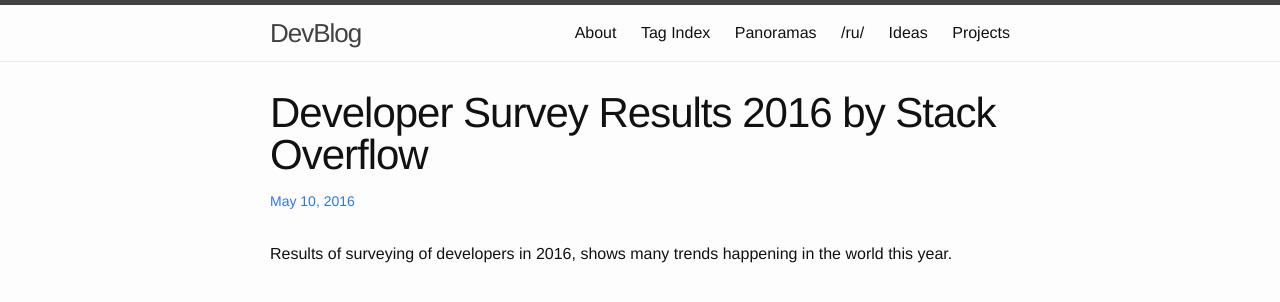
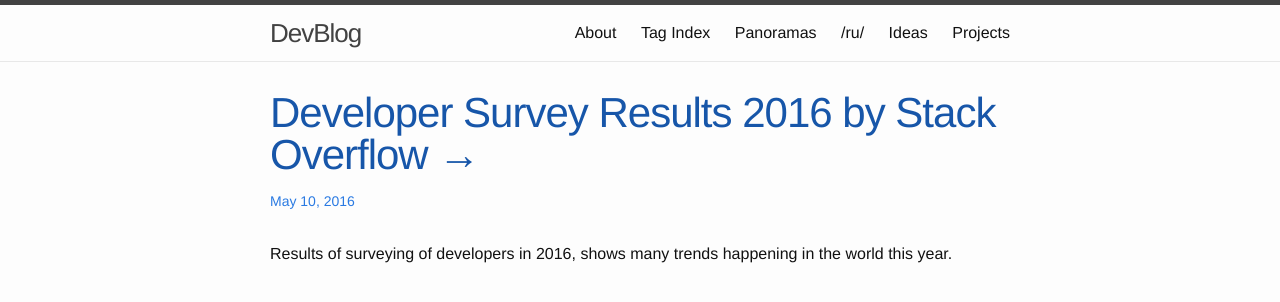
Before and after one commit to famer/blog, a Jekyll site: the page built from guest/_posts/2016-05-10-developer-survey-results.md, in a window 1280 px wide, cut to the strip 0-322 px from the top of the page. Shown: the top 302 px of the strip. Built offline with Jekyll 4.4.1, drawn with Linux system fonts in a browser that asks for light colours.

Commit message:
External link in the post view for guest posts

```diff
--- a/_layouts/post.html
+++ b/_layouts/post.html
@@ -4,7 +4,13 @@ layout: default
 <div class="post shadowedImages">
 
   <header class="post-header">
-    <h1 class="post-title">{{ page.title }}</h1>
+    <h1 class="post-title">
+    {% if page.categories contains "guest" %}
+          <a href="{{ post.link }}">{{ page.title }} →</a>
+		{% else %}
+			{{ page.title }}
+		{% endif %}
+    </h1>
     <p class="post-meta"><a href="{{ page.url }}">{{ page.date | date: "%b %-d, %Y" }}{% if page.author %} • {{ page.author }}{% endif %}{% if page.meta %} • {{ page.meta }}{% endif %}</a></p>
 
   </header>
```
